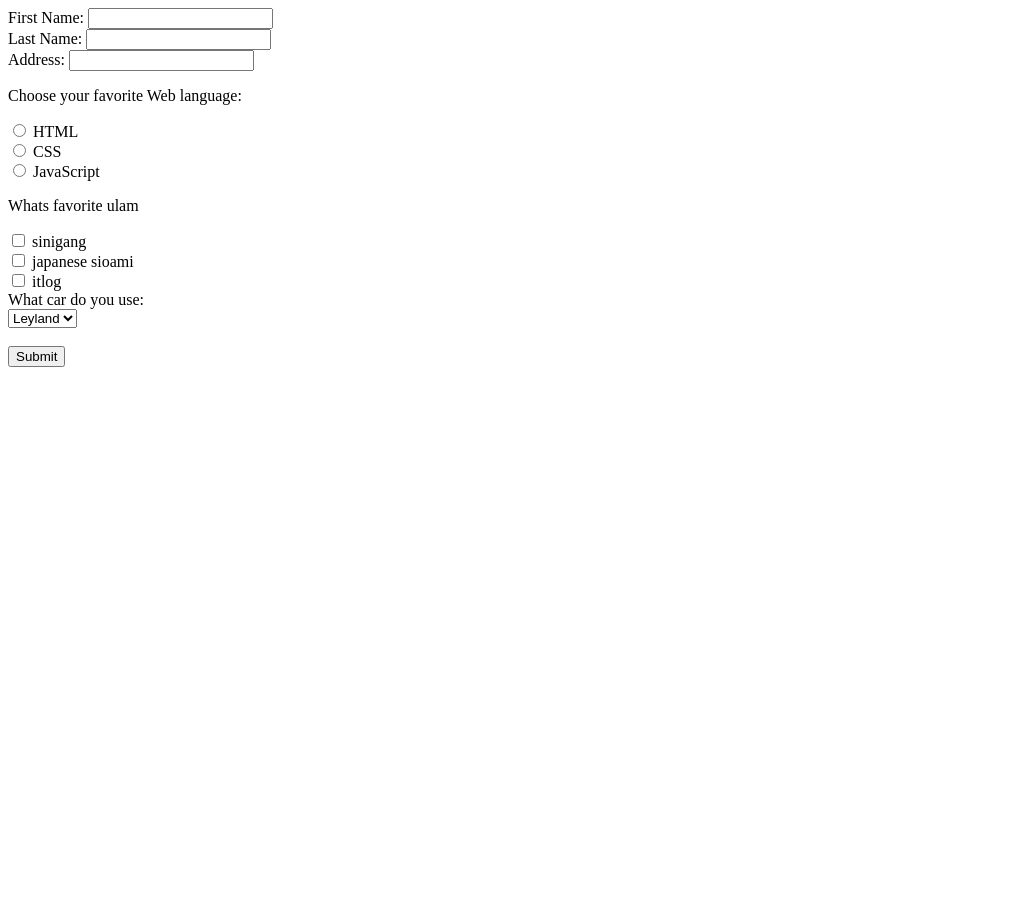
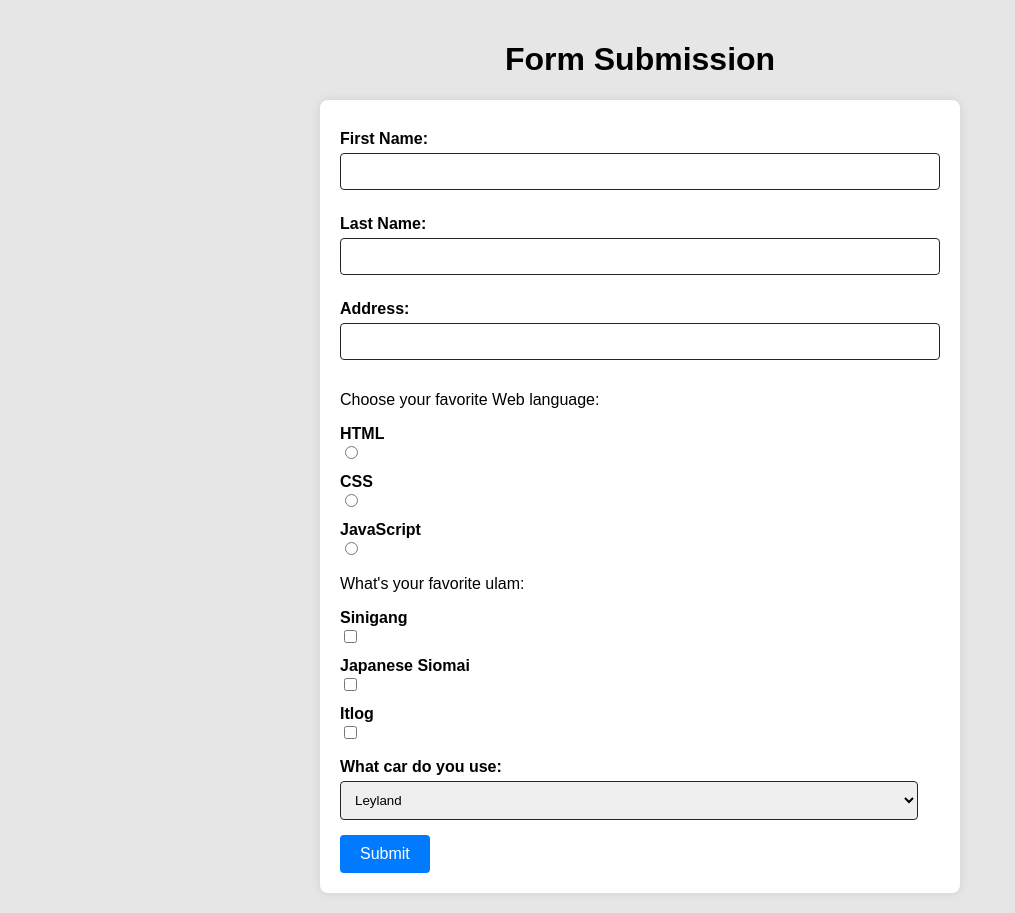
Before and after one commit to Chister555/Midterms, a plain HTML site: page postMethod/index.html in a window 1280 px wide. Shown: the whole page, without its empty margins (0-1015 px from the left). Before the commit the page ends 800 px from the top, so only its background shows below. Drawn offline with Linux system fonts and the light colour scheme.

Commit message:
Add files via upload

```diff
--- a/postMethod/index.html
+++ b/postMethod/index.html
@@ -1,39 +1,104 @@
+<!DOCTYPE html>
+<html lang="en">
+<head>
+    <meta charset="UTF-8">
+    <meta name="viewport" content="width=device-width, initial-scale=1.0">
+    <link rel="stylesheet" href="styles.css">
+    <title>Styled Form</title>
+    <style>
+        body {
+    font-family: Arial, sans-serif;
+    background-color: #E6E6E6;
+    margin: 0;
+    padding: 20px;
+    }
+    form {
+        background-color: #fff;
+        padding: 20px;
+        border-radius: 8px;
+        box-shadow: 0 0 10px rgba(0, 0, 0, 0.1);
+        max-width: 600px;
+        margin: auto;
+    }
+    h1 {
+        text-align: center;
+        color: black;
+    }
+    label {
+        display: block;
+        margin-top: 10px;
+        font-weight: bold;
+    }
+    input[type="text"], select {
+        width: calc(100% - 22px);
+        padding: 10px;
+        margin: 5px 0 15px 0;
+        border: 1px solid rgb(37, 37, 37);
+        border-radius: 4px;
+    }
+    input[type="radio"], input[type="checkbox"] {
+        margin-right: 10px;
+    }
+    .radio-group, .checkbox-group {
+        margin-bottom: 15px;
+    }
+    input[type="submit"] {
+        background-color: #007bff;
+        color: #fff;
+        border: none;
+        padding: 10px 20px;
+        border-radius: 4px;
+        cursor: pointer;
+        font-size: 16px;
+    }
+    input[type="submit"]:hover {
+        background-color: #0056b3;
+    }
+    </style>
+</head>
+<body>
+    <h1>Form Submission</h1>
     <form action='http://127.0.0.1:4001/process_post' method='post'>
-    First Name: <input type="text" name="first_name" > <br>
-    Last Name: <input type="text" name="last_name"> <br>
-    Address: <input type="text" name="address"> <br>
+        <label for="first_name">First Name:</label>
+        <input type="text" id="first_name" name="first_name">
 
+        <label for="last_name">Last Name:</label>
+        <input type="text" id="last_name" name="last_name">
+
+        <label for="address">Address:</label>
+        <input type="text" id="address" name="address">
+
+        <div class="radio-group">
             <p>Choose your favorite Web language:</p>
+            <label for="html">HTML</label>
             <input type="radio" id="html" name="fav_language" value="HTML">
-    <label for="html">HTML</label><br>
+            <label for="css">CSS</label>
             <input type="radio" id="css" name="fav_language" value="CSS">
-    <label for="css">CSS</label><br>
+            <label for="javascript">JavaScript</label>
             <input type="radio" id="javascript" name="fav_language" value="JavaScript">
-    <label for="javascript">JavaScript</label>
-    <br>
 
-    <p>Whats favorite ulam</p>
+        </div>
 
+        <div class="checkbox-group">
+            <p>What's your favorite ulam:</p>
+            <label for="ulam1">Sinigang</label>
             <input type="checkbox" id="ulam1" name="ulam1" value="sabaw">
-    <label for="ulam1"> sinigang</label><br>
+            <label for="ulam2">Japanese Siomai</label>
             <input type="checkbox" id="ulam2" name="ulam2" value="japanese siomai">
-    <label for="ulam2"> japanese sioami</label><br>
+            <label for="ulam3">Itlog</label>
             <input type="checkbox" id="ulam3" name="ulam3" value="itlog">
-    <label for="ulam3"> itlog</label>
 
-    <br>
+        </div>
 
         <label for="cars">What car do you use:</label>
-    <br>
         <select name="cars" id="cars">
             <option value="leyland">Leyland</option>
             <option value="honda">Honda</option>
             <option value="rusi">Rusi</option>
-    <option value="bike">bike</option>
+            <option value="bike">Bike</option>
         </select>
 
-    <br>
-    <br>
         <input type="submit" value="Submit">
-
     </form>
+</body>
+</html>
```
Also changed, not shown: postMethod/styles.css (added, +48 -0 lines). Lines whose indentation alone changed are shown as unchanged.
